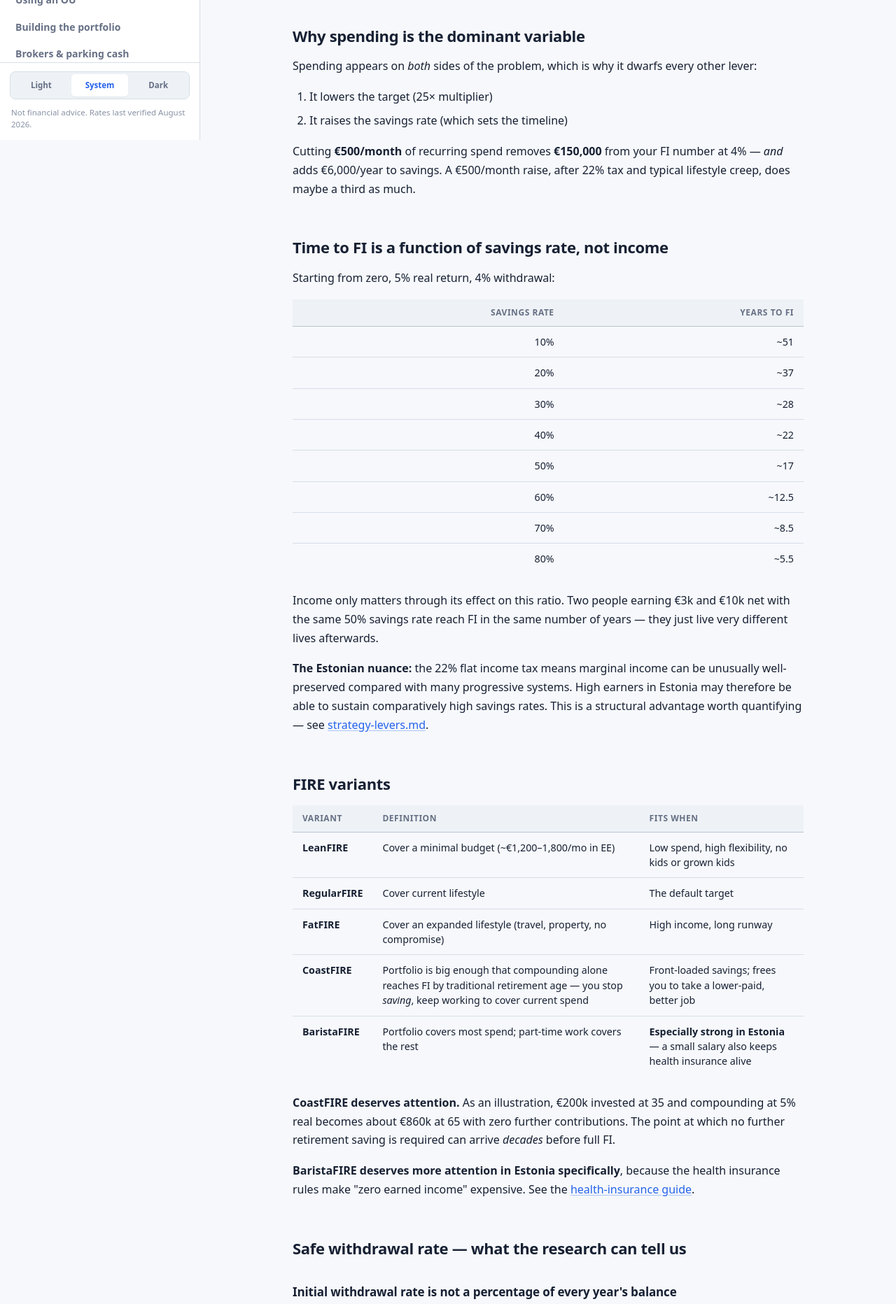
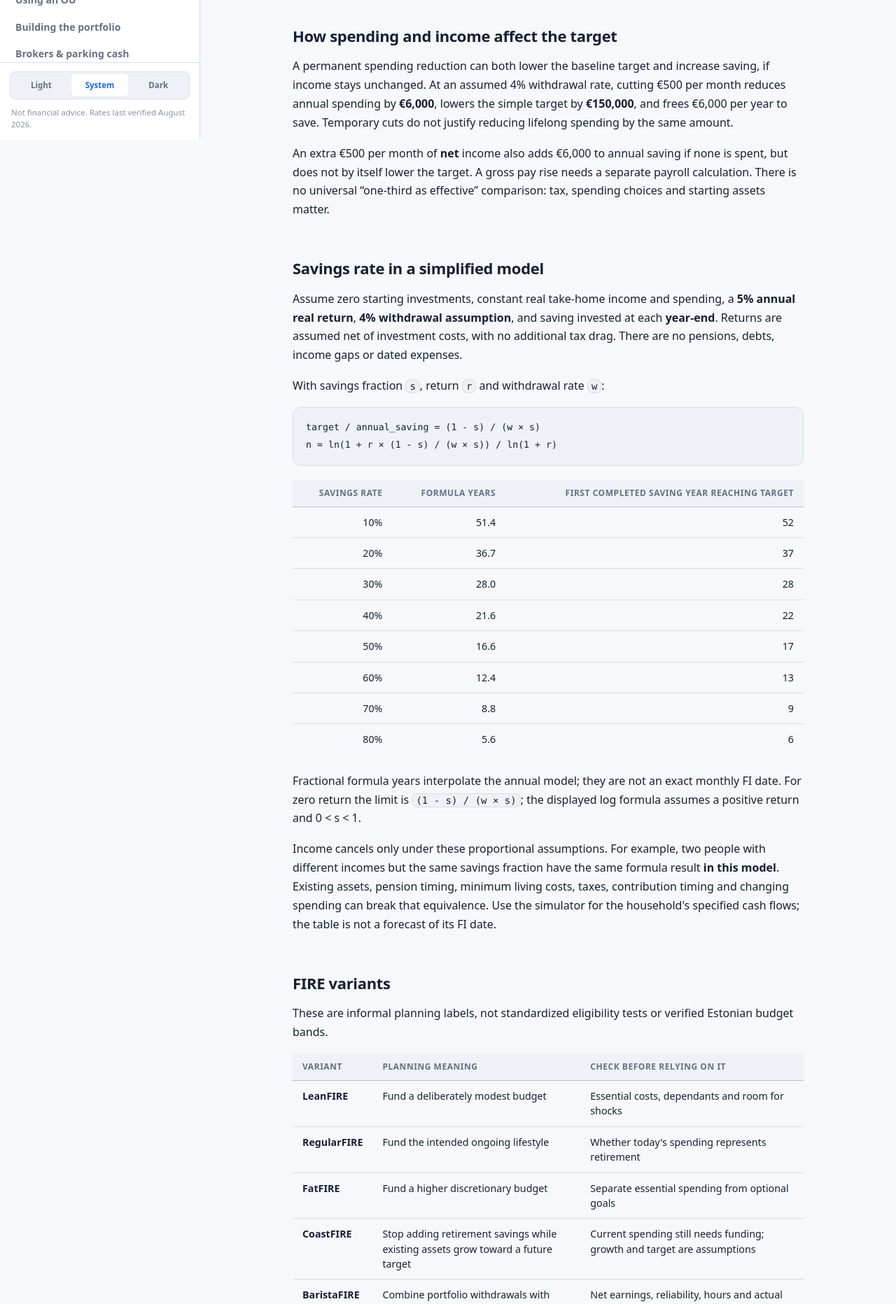
Before and after one commit to Th0masL/estonia-fire-planner, a website: page guide/fire-basics.html in a window 1280 px wide. Shown: the part 600-2464 px from the top of the page at 70% size. Drawn offline with Linux system fonts and the light colour scheme.

Commit message:
docs: clarify savings-rate assumptions and FIRE variants

```diff
--- a/guide/fire-basics.html
+++ b/guide/fire-basics.html
@@ -4,7 +4,7 @@
 <meta charset="utf-8">
 <meta name="viewport" content="width=device-width, initial-scale=1">
 <title>FIRE fundamentals — Estonian FIRE Simulator</title>
-<meta name="description" content="Partial review, 20 September 2026: withdrawal-rule mechanics and the cited author explanations below were checked. Historical results are not forecasts. Th">
+<meta name="description" content="Limited review, 20 September 2026: the arithmetic below is conditional and the cited rule/research explanations have limited scope. Historical results and ">
 <meta name="theme-color" content="#f6f8fb">
 <script>
 (function () {
@@ -79,7 +79,7 @@
     <section class="doc">
       <h1 class="doc-title">FIRE fundamentals</h1>
 <blockquote>
-<p><strong>Partial review, 20 September 2026:</strong> withdrawal-rule mechanics and the cited author explanations below were checked. Historical results are not forecasts. The earlier savings-rate, spending and FIRE-variant guidance still needs separate review.</p>
+<p><strong>Limited review, 20 September 2026:</strong> the arithmetic below is conditional and the cited rule/research explanations have limited scope. Historical results and constant-return examples are not forecasts; no withdrawal rate or FIRE label establishes personal readiness.</p>
 </blockquote>
 <h2 id="the-one-equation">The one equation</h2>
 <p>A simple starting-point target, before dated cash flows and other model adjustments, is:</p>
@@ -89,98 +89,135 @@
 <pre><code>FI_number = annual_spending / SWR
 </code></pre>
 <p>At a 4% SWR that's <strong>25× annual spending</strong>. At 3.5% it's <strong>28.6×</strong>. At 3.25% it's <strong>30.8×</strong>.</p>
-<h2 id="why-spending-is-the-dominant-variable">Why spending is the dominant variable</h2>
-<p>Spending appears on <em>both</em> sides of the problem, which is why it dwarfs every other lever:</p>
-<ol>
-<li>It lowers the target (25× multiplier)</li>
-<li>It raises the savings rate (which sets the timeline)</li>
-</ol>
-<p>Cutting <strong>€500/month</strong> of recurring spend removes <strong>€150,000</strong> from your FI number at 4% — <em>and</em> adds €6,000/year to savings. A €500/month raise, after 22% tax and typical lifestyle creep, does maybe a third as much.</p>
-<h2 id="time-to-fi-is-a-function-of-savings-rate-not-income">Time to FI is a function of savings rate, not income</h2>
-<p>Starting from zero, 5% real return, 4% withdrawal:</p>
+<h2 id="how-spending-and-income-affect-the-target">How spending and income affect the target</h2>
+<p>A permanent spending reduction can both lower the baseline target and increase
+saving, if income stays unchanged. At an assumed 4% withdrawal rate, cutting
+€500 per month reduces annual spending by <strong>€6,000</strong>, lowers the simple target
+by <strong>€150,000</strong>, and frees €6,000 per year to save. Temporary cuts do not justify
+reducing lifelong spending by the same amount.</p>
+<p>An extra €500 per month of <strong>net</strong> income also adds €6,000 to annual saving if
+none is spent, but does not by itself lower the target. A gross pay rise needs
+a separate payroll calculation. There is no universal “one-third as effective”
+comparison: tax, spending choices and starting assets matter.</p>
+<h2 id="savings-rate-in-a-simplified-model">Savings rate in a simplified model</h2>
+<p>Assume zero starting investments, constant real take-home income and spending,
+a <strong>5% annual real return</strong>, <strong>4% withdrawal assumption</strong>, and saving invested
+at each <strong>year-end</strong>. Returns are assumed net of investment costs, with no
+additional tax drag. There are no pensions, debts, income gaps or dated expenses.</p>
+<p>With savings fraction <code>s</code>, return <code>r</code> and withdrawal rate <code>w</code>:</p>
+<pre><code>target / annual_saving = (1 - s) / (w × s)
+n = ln(1 + r × (1 - s) / (w × s)) / ln(1 + r)
+</code></pre>
 <div class="table-scroll" tabindex="0" role="region" aria-label="Scrollable data table"><table>
 <thead>
 <tr>
 <th style="text-align: right;">Savings rate</th>
-<th style="text-align: right;">Years to FI</th>
+<th style="text-align: right;">Formula years</th>
+<th style="text-align: right;">First completed saving year reaching target</th>
 </tr>
 </thead>
 <tbody>
 <tr>
 <td style="text-align: right;">10%</td>
-<td style="text-align: right;">~51</td>
+<td style="text-align: right;">51.4</td>
+<td style="text-align: right;">52</td>
 </tr>
 <tr>
 <td style="text-align: right;">20%</td>
-<td style="text-align: right;">~37</td>
+<td style="text-align: right;">36.7</td>
+<td style="text-align: right;">37</td>
 </tr>
 <tr>
 <td style="text-align: right;">30%</td>
-<td style="text-align: right;">~28</td>
+<td style="text-align: right;">28.0</td>
+<td style="text-align: right;">28</td>
 </tr>
 <tr>
 <td style="text-align: right;">40%</td>
-<td style="text-align: right;">~22</td>
+<td style="text-align: right;">21.6</td>
+<td style="text-align: right;">22</td>
 </tr>
 <tr>
 <td style="text-align: right;">50%</td>
-<td style="text-align: right;">~17</td>
+<td style="text-align: right;">16.6</td>
+<td style="text-align: right;">17</td>
 </tr>
 <tr>
 <td style="text-align: right;">60%</td>
-<td style="text-align: right;">~12.5</td>
+<td style="text-align: right;">12.4</td>
+<td style="text-align: right;">13</td>
 </tr>
 <tr>
 <td style="text-align: right;">70%</td>
-<td style="text-align: right;">~8.5</td>
+<td style="text-align: right;">8.8</td>
+<td style="text-align: right;">9</td>
 </tr>
 <tr>
 <td style="text-align: right;">80%</td>
-<td style="text-align: right;">~5.5</td>
+<td style="text-align: right;">5.6</td>
+<td style="text-align: right;">6</td>
 </tr>
 </tbody>
 </table></div>
-<p>Income only matters through its effect on this ratio. Two people earning €3k and €10k net with the same 50% savings rate reach FI in the same number of years — they just live very different lives afterwards.</p>
-<p><strong>The Estonian nuance:</strong> the 22% flat income tax means marginal income can be unusually well-preserved compared with many progressive systems. High earners in Estonia may therefore be able to sustain comparatively high savings rates. This is a structural advantage worth quantifying — see <a href="levers.html">strategy-levers.md</a>.</p>
+<p>Fractional formula years interpolate the annual model; they are not an exact
+monthly FI date. For zero return the limit is <code>(1 - s) / (w × s)</code>; the displayed
+log formula assumes a positive return and 0 &lt; s &lt; 1.</p>
+<p>Income cancels only under these proportional assumptions. For example, two
+people with different incomes but the same savings fraction have the same
+formula result <strong>in this model</strong>. Existing assets, pension timing, minimum
+living costs, taxes, contribution timing and changing spending can break that
+equivalence. Use the simulator for the household's specified cash flows; the
+table is not a forecast of its FI date.</p>
 <h2 id="fire-variants">FIRE variants</h2>
+<p>These are informal planning labels, not standardized eligibility tests or
+verified Estonian budget bands.</p>
 <div class="table-scroll" tabindex="0" role="region" aria-label="Scrollable data table"><table>
 <thead>
 <tr>
 <th>Variant</th>
-<th>Definition</th>
-<th>Fits when</th>
+<th>Planning meaning</th>
+<th>Check before relying on it</th>
 </tr>
 </thead>
 <tbody>
 <tr>
 <td><strong>LeanFIRE</strong></td>
-<td>Cover a minimal budget (~€1,200–1,800/mo in EE)</td>
-<td>Low spend, high flexibility, no kids or grown kids</td>
+<td>Fund a deliberately modest budget</td>
+<td>Essential costs, dependants and room for shocks</td>
 </tr>
 <tr>
 <td><strong>RegularFIRE</strong></td>
-<td>Cover current lifestyle</td>
-<td>The default target</td>
+<td>Fund the intended ongoing lifestyle</td>
+<td>Whether today's spending represents retirement</td>
 </tr>
 <tr>
 <td><strong>FatFIRE</strong></td>
-<td>Cover an expanded lifestyle (travel, property, no compromise)</td>
-<td>High income, long runway</td>
+<td>Fund a higher discretionary budget</td>
+<td>Separate essential spending from optional goals</td>
 </tr>
 <tr>
 <td><strong>CoastFIRE</strong></td>
-<td>Portfolio is big enough that compounding alone reaches FI by traditional retirement age — you stop <em>saving</em>, keep working to cover current spend</td>
-<td>Front-loaded savings; frees you to take a lower-paid, better job</td>
+<td>Stop adding retirement savings while existing assets grow toward a future target</td>
+<td>Current spending still needs funding; growth and target are assumptions</td>
 </tr>
 <tr>
 <td><strong>BaristaFIRE</strong></td>
-<td>Portfolio covers most spend; part-time work covers the rest</td>
-<td><strong>Especially strong in Estonia</strong> — a small salary also keeps health insurance alive</td>
+<td>Combine portfolio withdrawals with continuing work</td>
+<td>Net earnings, reliability, hours and actual insurance eligibility</td>
 </tr>
 </tbody>
 </table></div>
-<p><strong>CoastFIRE deserves attention.</strong> As an illustration, €200k invested at 35 and compounding at 5% real becomes about €860k at 65 with zero further contributions. The point at which no further retirement saving is required can arrive <em>decades</em> before full FI.</p>
-<p><strong>BaristaFIRE deserves more attention in Estonia specifically</strong>, because the health insurance rules make "zero earned income" expensive. See the <a href="health-insurance.html">health-insurance guide</a>.</p>
+<p><strong>Coast illustration:</strong> €200,000 growing at a constant 5% real for 30 years,
+with no additions or withdrawals, becomes approximately <strong>€864,388</strong> in today's
+purchasing power. This assumes no further costs or taxes outside the return.
+It is compound arithmetic, not a guarantee or evidence that this amount meets
+a particular retirement target.</p>
+<p><strong>Work and health coverage:</strong> a small salary alone does not establish coverage.
+<a href="https://tervisekassa.ee/en/employee-employment-contract">Tervisekassa's employee guidance</a>,
+checked 20 September 2026, describes qualifying employment contracts and social-tax
+conditions, including commencement rules. Confirm your actual status and contract
+type; see <a href="health-insurance.html">health insurance</a>. BaristaFIRE is not an automatic
+insurance solution.</p>
 <h2 id="safe-withdrawal-rate--what-the-research-can-tell-us">Safe withdrawal rate — what the research can tell us</h2>
 <h3 id="initial-withdrawal-rate-is-not-a-percentage-of-every-years-balance">Initial withdrawal rate is not a percentage of every year's balance</h3>
 <p><a href="https://www.bengenfs.com/the-4-percent-rule/">William Bengen's own explanation</a>
```
Also changed, not shown: docs/guide/fire-basics.md (+61 -28 lines), docs/guide/strategy-levers.md (+8 -5 lines), docs/guide/verification.md (+15 -0 lines), guide/levers.html (+8 -5 lines), guide/sources.html (+12 -0 lines), test/browser/savings-guide.spec.mjs (added, +15 -0 lines), test/output.mjs (+19 -1 lines).
